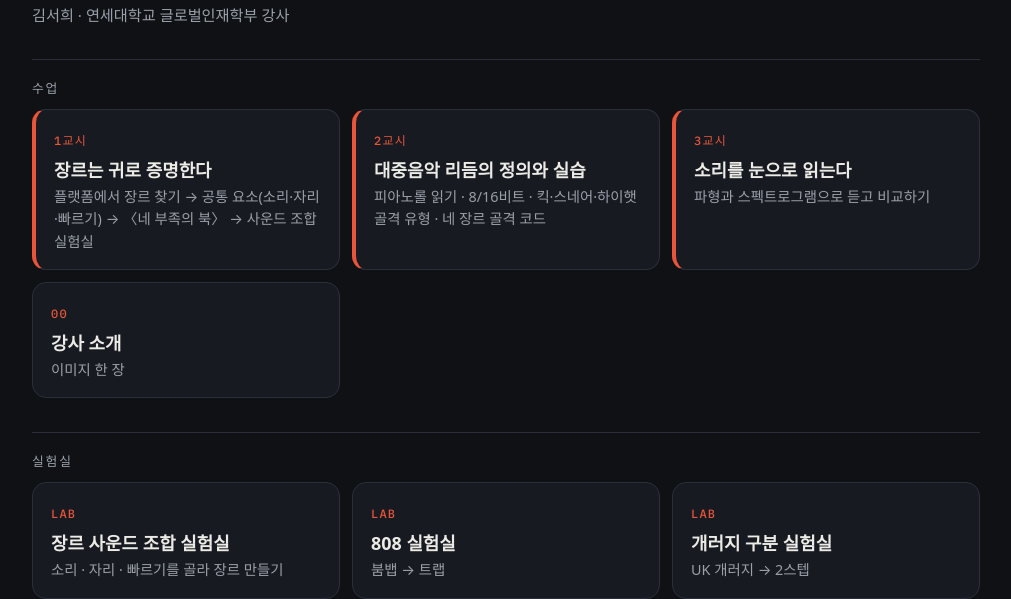
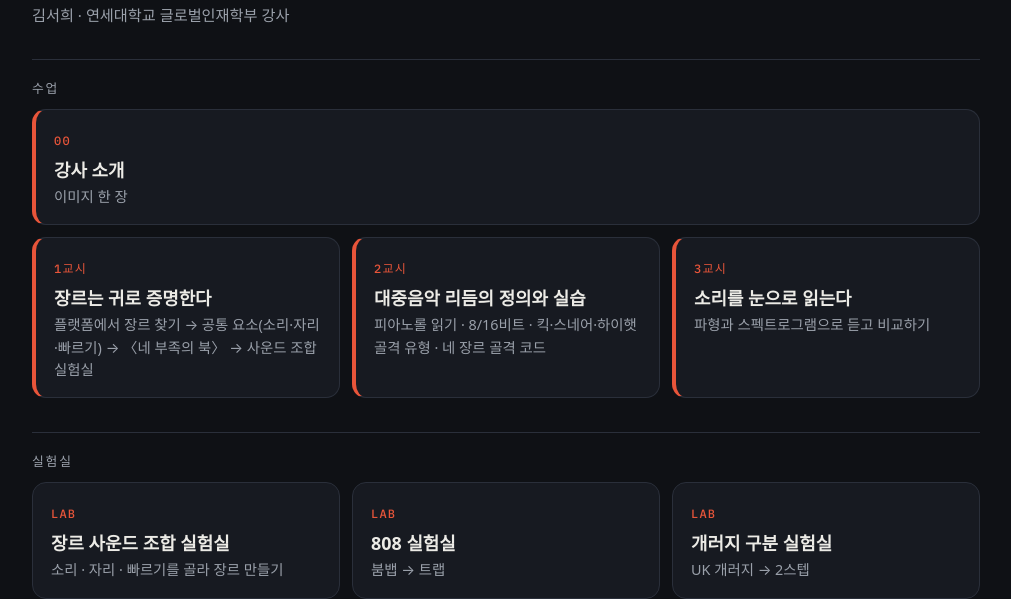
Before and after one commit to JWLion/kmet, a plain HTML site: page index.html in a window 1280 px wide. Shown: the part 213-812 px from the top of the page, without its empty margins (134-1145 px from the left). Drawn offline with Linux system fonts and the light colour scheme; a web font is replaced by a local one.

Commit message:
Feature instructor introduction above lessons

```diff
--- a/index.html
+++ b/index.html
@@ -21,6 +21,7 @@ h2{font-size:.8rem;font-family:"IBM Plex Mono",monospace;letter-spacing:.14em;co
 a.card{display:block;text-decoration:none;color:inherit;background:var(--card);border:1px solid var(--line);border-radius:14px;padding:18px 18px 16px;transition:border-color .15s,transform .15s;min-height:44px}
 a.card:hover,a.card:focus-visible{border-color:var(--acc);transform:translateY(-1px);outline:none}
 a.card.main{border-left:4px solid var(--acc)}
+.grid a.card.intro{grid-column:1/-1}
 .card .n{font-family:"IBM Plex Mono",monospace;font-size:.75rem;color:var(--acc);letter-spacing:.1em}
 .card b{display:block;font-size:1.12rem;margin:6px 0 4px}
 .card p{margin:0;color:var(--mute);font-size:.9rem;line-height:1.55}
@@ -37,10 +38,10 @@ a.card.main{border-left:4px solid var(--acc)}
 
   <h2>수업</h2>
   <div class="grid">
+    <a class="card main intro" href="img/강사소개.png"><span class="n">00</span><b>강사 소개</b><p>이미지 한 장</p></a>
     <a class="card main" href="1교시 교안.html"><span class="n">1교시</span><b>장르는 귀로 증명한다</b><p>플랫폼에서 장르 찾기 → 공통 요소(소리·자리·빠르기) → 〈네 부족의 북〉 → 사운드 조합 실험실</p></a>
     <a class="card main" href="2교시 교안.html"><span class="n">2교시</span><b>대중음악 리듬의 정의와 실습</b><p>피아노롤 읽기 · 8/16비트 · 킥·스네어·하이햇 골격 유형 · 네 장르 골격 코드</p></a>
     <a class="card main" href="3교시_교안/3교시 교안.html"><span class="n">3교시</span><b>소리를 눈으로 읽는다</b><p>파형과 스펙트로그램으로 듣고 비교하기</p></a>
-    <a class="card" href="img/강사소개.png"><span class="n">00</span><b>강사 소개</b><p>이미지 한 장</p></a>
   </div>
 
   <h2>실험실</h2>
```
